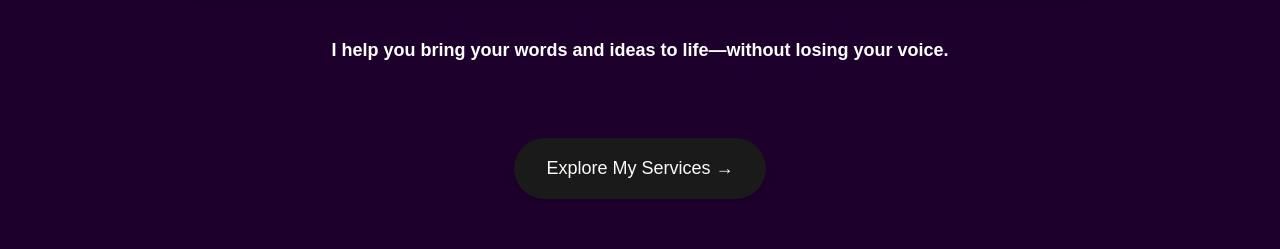
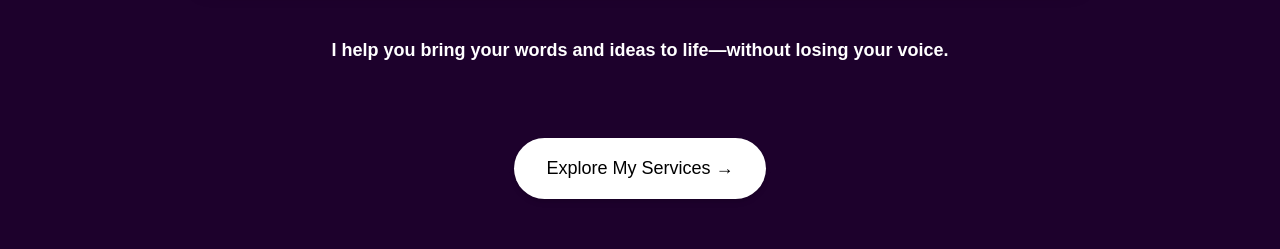
Before and after one commit to OgunwandeBukunmi/kristina, a Next.js app: page / in a window 1280 px wide. Shown: the part 1480-1729 px from the top of the page. Built offline with nearby package versions, Linux system fonts and the light colour scheme; a web font is replaced by a local one.

Commit message:
cta button color change

```diff
--- a/src/app/page.tsx
+++ b/src/app/page.tsx
@@ -223,7 +223,7 @@ export default function Home() {
   <div className="flex justify-center pt-6">
     <Link
       href="/#services"
-      className="inline-block bg-[#1a1a1a] text-[#fdfaf7] px-8 py-4 rounded-full hover:bg-[#333] transition-all duration-300 shadow-md"
+      className="inline-block bg-white text-black px-8 py-4 rounded-full hover:bg-[#333] transition-all duration-300 shadow-md"
     >
       Explore My Services →
     </Link>
```
